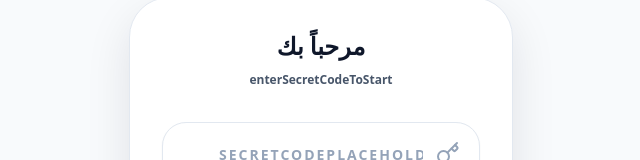
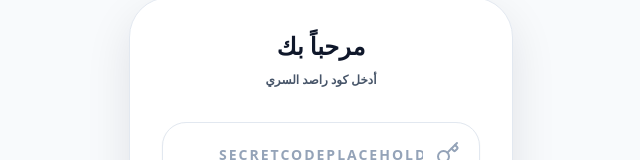
Before and after one commit to alzaabi555/rased-student-app, a React (Vite) app: page / in a window 1280 px wide. Shown: the part 378-538 px from the top of the page, without its empty margins (319-959 px from the left). Built offline with nearby package versions, Linux system fonts and the light colour scheme.

Commit message:
Update StudentLogin.tsx

```diff
--- a/src/components/StudentLogin.tsx
+++ b/src/components/StudentLogin.tsx
@@ -94,7 +94,7 @@ const StudentLogin: React.FC<StudentLoginProps> = ({ onLogin }) => {
         </h2>
 
         <p className="text-xs font-bold text-textSecondary text-center mb-8 leading-relaxed">
-          {t('enterSecretCodeToStart') ||
+          {t('أدخل كود راصد السري') ||
             'أدخل كود راصد السري لتبدأ المغامرة وتحصد النقاط'}
         </p>
 
```
